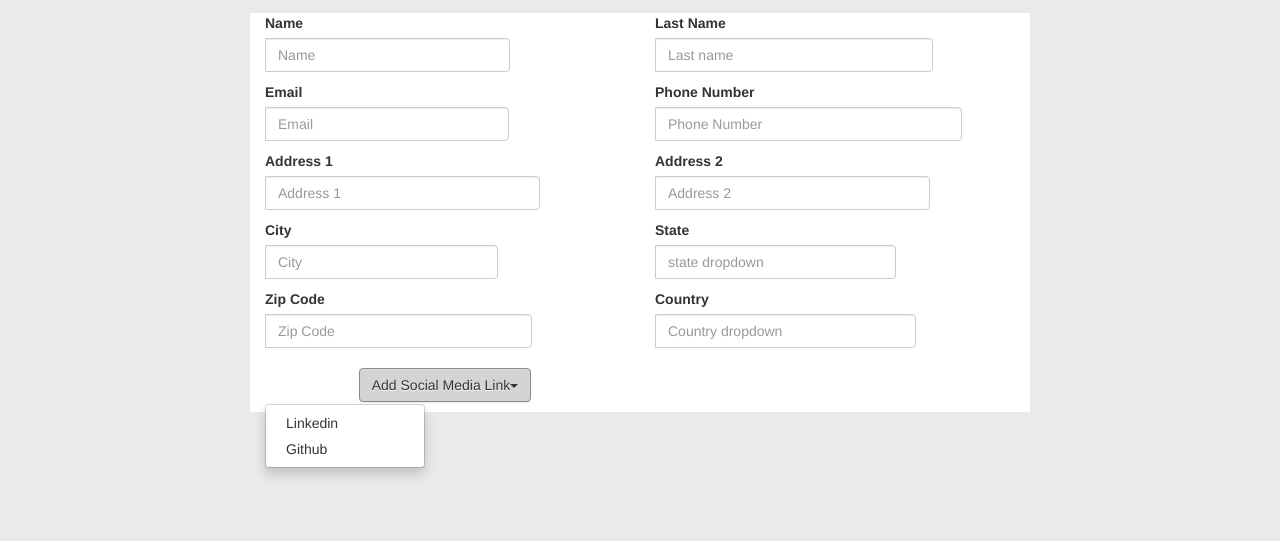
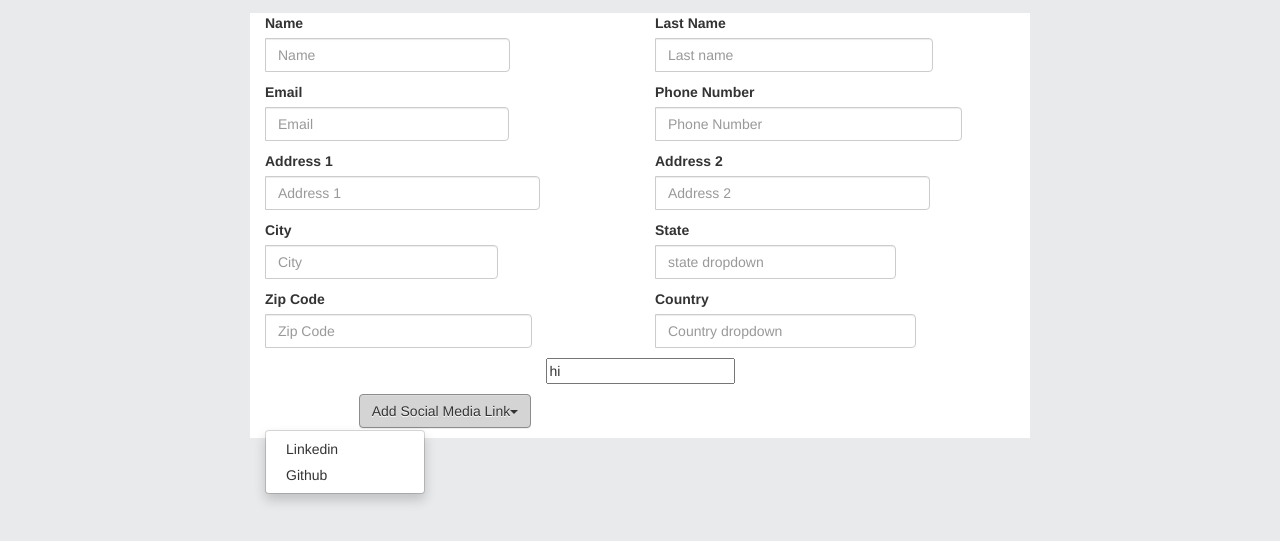
Before and after one commit to medev21/applicationFormTemplate, a plain HTML site: page index.html in a window 1280 px wide. Both pictures are taken after a click on the button "Add Social Media Link". Shown: the part 57-598 px from the top of the page. Drawn offline with nearby package versions, Linux system fonts and the light colour scheme.

Commit message:
create button to insert input field above button

```diff
--- a/index.html
+++ b/index.html
@@ -155,7 +155,7 @@
         </div><!-- end of fith row -->
 
         <div class="col-lg-8 col-lg-offset-2 text-center contact-section social-addon">
-          <div class="row contact-first-row">
+          <div class="row contact-first-row media-fields">
 
           </div>
         </div>
@@ -165,7 +165,7 @@
 
             <div class="col-lg-6">
               <div class="dropdown">
-                <button class="btn btn-default dropdown-toggle" type="button" id="dropdownMenu1" data-toggle="dropdown" aria-haspopup="true" aria-expanded="false">Add Social Media Link<span class="caret"></span>
+                <button class="btn btn-default dropdown-toggle add-media" type="button" id="dropdownMenu1" data-toggle="dropdown" aria-haspopup="true" aria-expanded="false">Add Social Media Link<span class="caret"></span>
                 </button>
                 <ul class="dropdown-menu" aria-labelledby="dropdownMenu1">
                   <li><a href="#">Linkedin</a></li>
--- a/js/app.js
+++ b/js/app.js
@@ -0,0 +1,26 @@
+// $(document).ready(function() {
+//     var max_fields      = 10; //maximum input boxes allowed
+//     var wrapper         = $(".input_fields_wrap"); //Fields wrapper
+//     var add_button      = $(".add_field_button"); //Add button ID
+//
+//     var x = 1; //initlal text box count
+//     $(add_button).click(function(e){ //on add input button click
+//         e.preventDefault();
+//         if(x < max_fields){ //max input box allowed
+//             x++; //text box increment
+//             $(wrapper).append('<div><input type="text" name="mytext[]"/><a href="#" class="remove_field">Remove</a></div>'); //add input box
+//         }
+//     });
+//
+//     $(wrapper).on("click",".remove_field", function(e){ //user click on remove text
+//         e.preventDefault(); $(this).parent('div').remove(); x--;
+//     })
+// });
+
+var mediaWrapper = $('.media-fields');
+var addButton = $('.add-media');
+
+$(addButton).click(function(){
+  console.log('button clicked!');
+  $(mediaWrapper).append('<div><input type="text" value="hi"></div>')
+});
```
